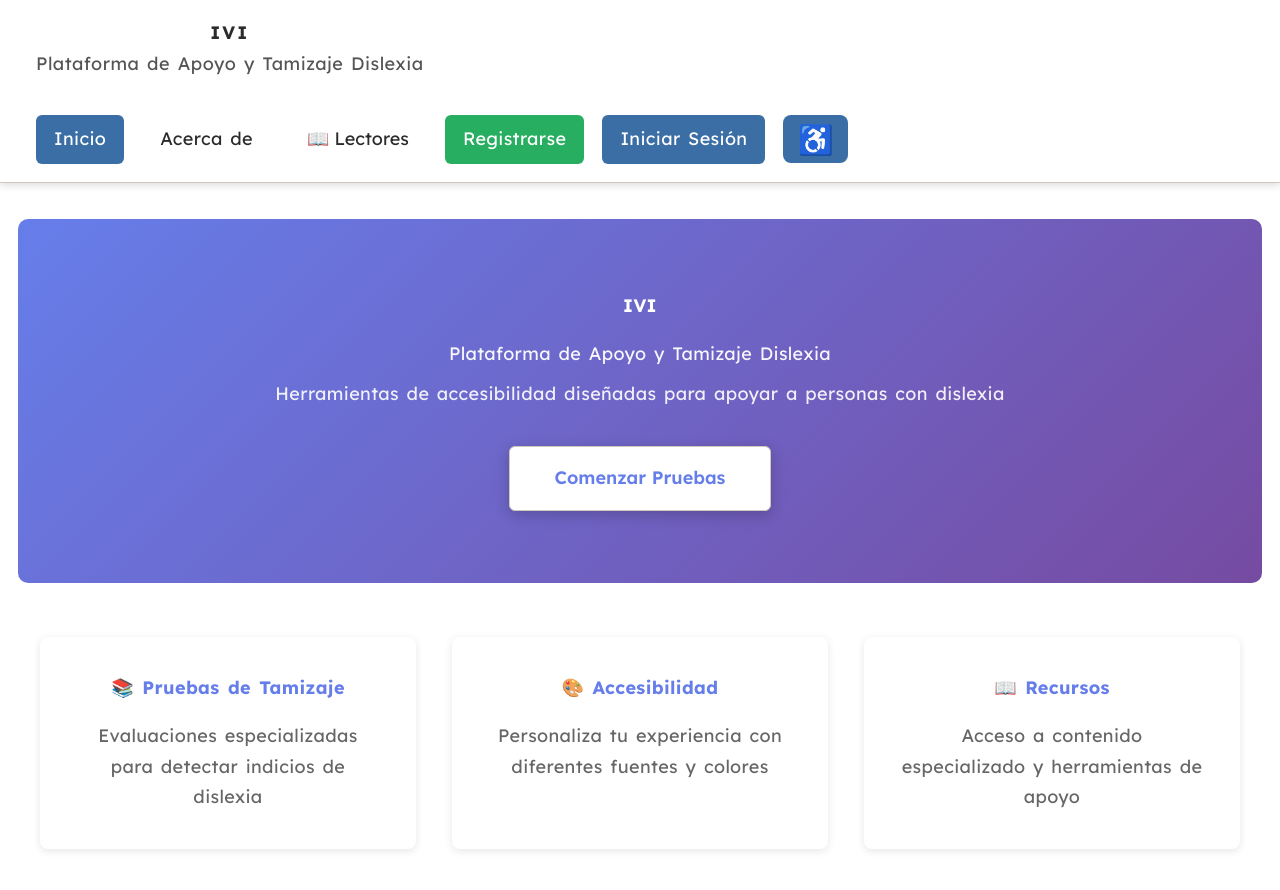
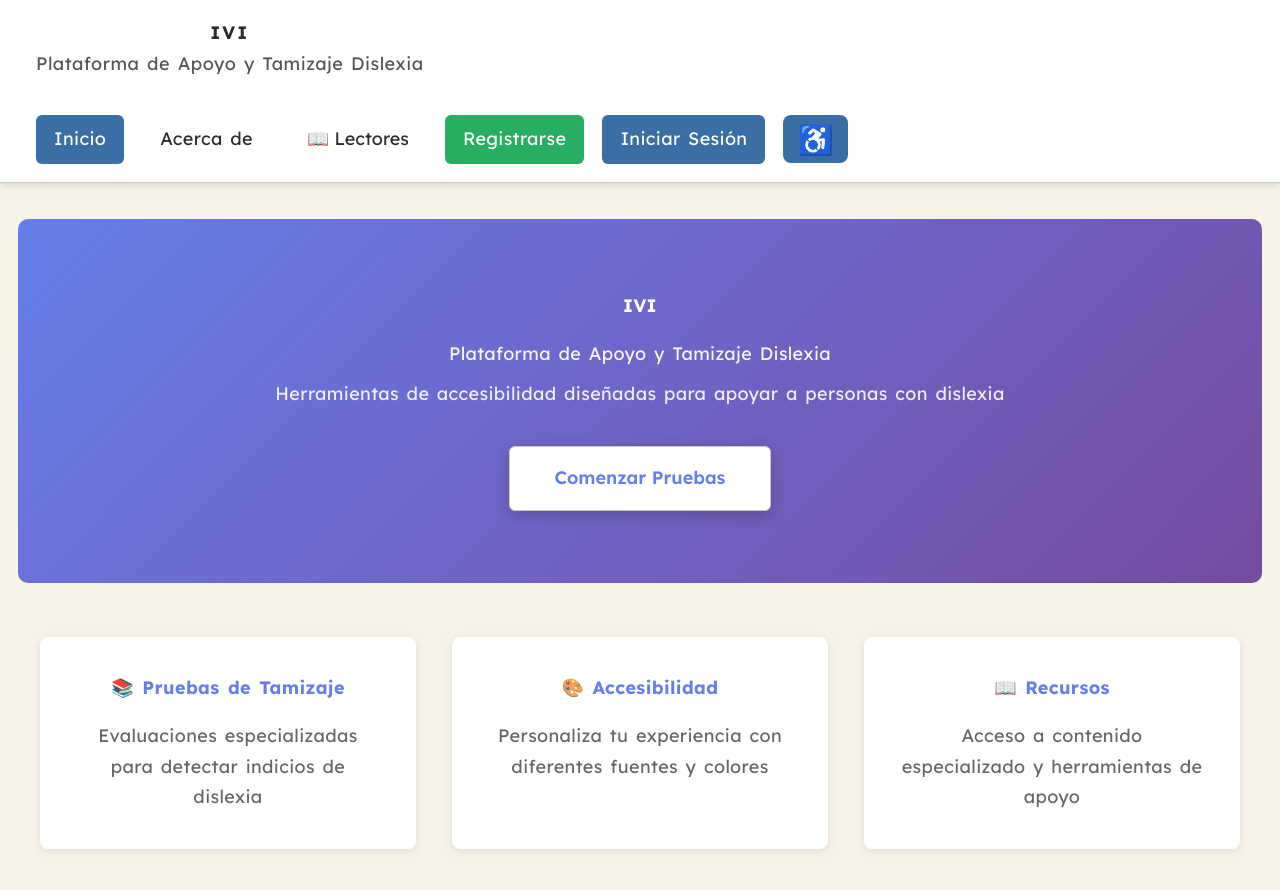
Before and after one commit to NESTORZALAZAR/IVI, a React (Create React App) app in the folder frontend/: page / in a window 1280 px wide. Shown: the top 890 px of the page. Built offline with nearby package versions, Linux system fonts and the light colour scheme; a web font is replaced by a local one.

Commit message:
fondo oscuro 50%

```diff
--- a/frontend/src/css/App.css
+++ b/frontend/src/css/App.css
@@ -13,8 +13,8 @@
 
 /* 🌙 Tema oscuro accesible */
 [data-theme="dark"] {
-  --bg: #1e1e1e;
-  --text: #f2e6d8;
+  --bg: #1a1a2e;
+  --text: #e8dcc8;
   --primary: #82aaff;
   --border: #444444;
   --card: #262626;
@@ -24,7 +24,7 @@
 [data-theme="sepia"] {
   --bg: #f4ecd8;
   --text: #5b4636;
-  --primary: #8a5a3c;
+  --primary: #2e6b9e;
   --border: #d8c3a5;
   --card: #fff7e6;
 }
@@ -33,7 +33,7 @@
 [data-theme="cream"] {
   --bg: #fff8e7;
   --text: #3a2f2f;
-  --primary: #a86f3c;
+  --primary: #7a4200;
   --border: #e6d5c3;
   --card: #ffffff;
 }
--- a/frontend/src/js/App.js
+++ b/frontend/src/js/App.js
@@ -59,55 +59,6 @@ function AppLayout({ children }) {
     style.id = "accessibility-style";
 
     let contrastStyles = "";
-    if (theme === "dark") {
-      contrastStyles = `
-        html, body, #root,
-        .app-container, main, section, article, aside, footer,
-        .home-page, .container, .hero, .features, .feature-card,
-        .accessibility-tips, .cta, .card,
-        .topnav, .topnav-container, .nav-links,
-        .page-wrapper, .content, .results-container {
-          background-color: #000000 !important;
-        }
-        *:not(.accessibility-modal-overlay):not(.accessibility-modal):not(.accessibility-modal *):not(.modal-header):not(.modal-header *):not(.modal-content):not(.modal-content *):not(.modal-close) {
-          color: #FFFF00 !important;
-          border-color: #FFFF00 !important;
-        }
-        .accessibility-modal-overlay {
-          background-color: rgba(0, 0, 0, 0.6) !important;
-        }
-        .accessibility-modal,
-        .accessibility-modal * {
-          background-color: revert !important;
-          color: revert !important;
-          border-color: revert !important;
-        }
-        a { color: #00FFFF !important; text-decoration: underline !important; }
-        a:hover { color: #ffffff !important; }
-        button:not(.accessibility-modal button):not(.modal-close) {
-          background-color: #222222 !important;
-          color: #FFFF00 !important;
-          border: 2px solid #FFFF00 !important;
-        }
-        button:not(.accessibility-modal button):not(.modal-close):hover {
-          background-color: #333333 !important;
-        }
-        input:not(.accessibility-modal input),
-        select:not(.accessibility-modal select),
-        textarea:not(.accessibility-modal textarea) {
-          background-color: #111111 !important;
-          color: #FFFF00 !important;
-          border: 2px solid #FFFF00 !important;
-        }
-        input::placeholder { color: #CCCC00 !important; }
-        img, svg, canvas, video {
-          background-color: transparent !important;
-          filter: brightness(0.9) contrast(1.1);
-        }
-        ::-webkit-scrollbar-track { background: #111111 !important; }
-        ::-webkit-scrollbar-thumb { background: #FFFF00 !important; }
-      `;
-    }
 
     style.innerHTML = `
       * {
@@ -128,13 +79,13 @@ function AppLayout({ children }) {
     fontSize: `${fontSize}px`,
     lineHeight: spacing,
     backgroundColor: theme === "dark"
-      ? "#000000"
+      ? "#1a1a2e"
       : theme === "sepia"
       ? "#f4ecd8"
       : theme === "cream"
       ? "#fff8e7"
-      : "#ffffff",
-    color: theme === "dark" ? "#FFFF00" : "#333333",
+      : "#f7f3e9",
+    color: theme === "dark" ? "#e8dcc8" : "#333333",
     transition: "all 0.25s ease",
     minHeight: "100vh"
   };
```
